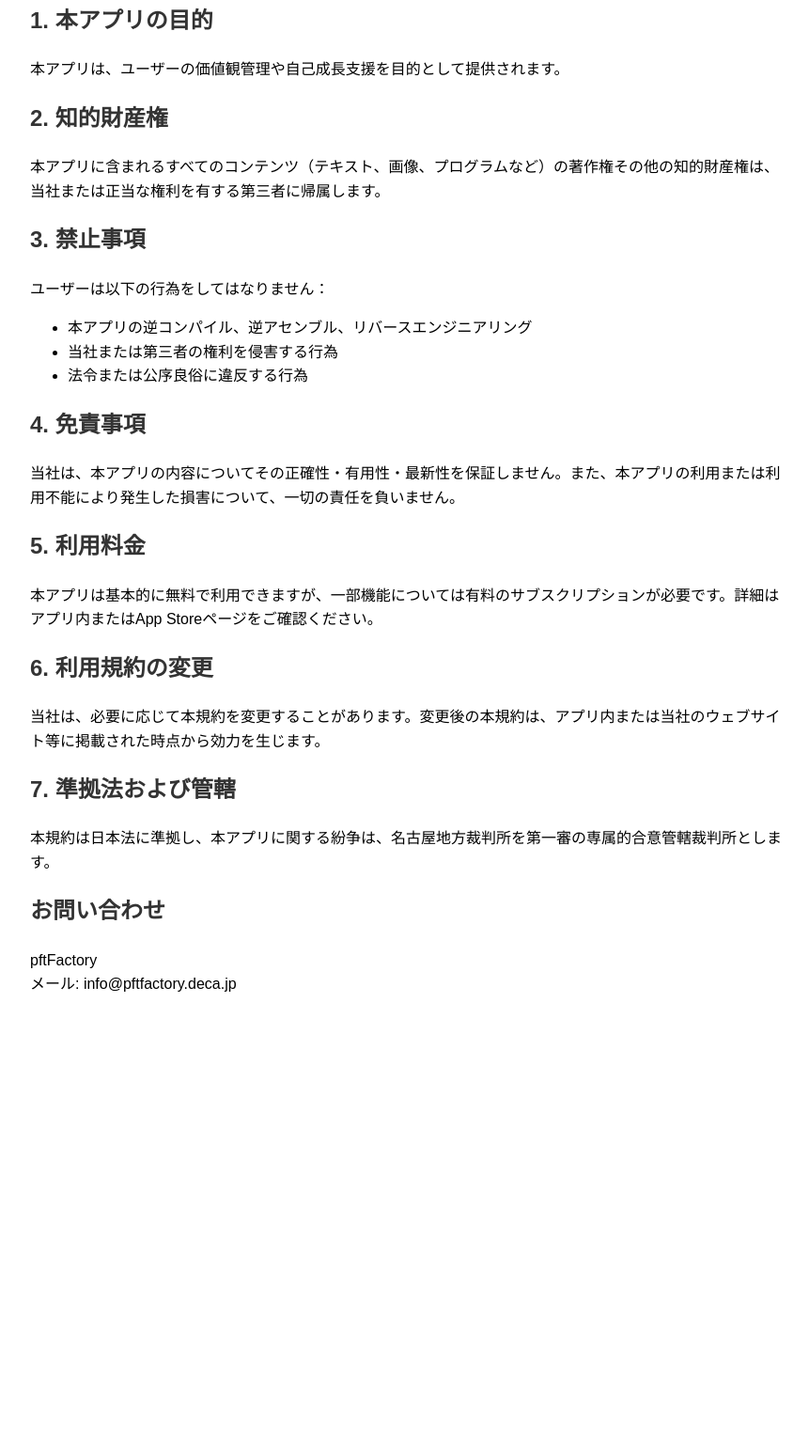
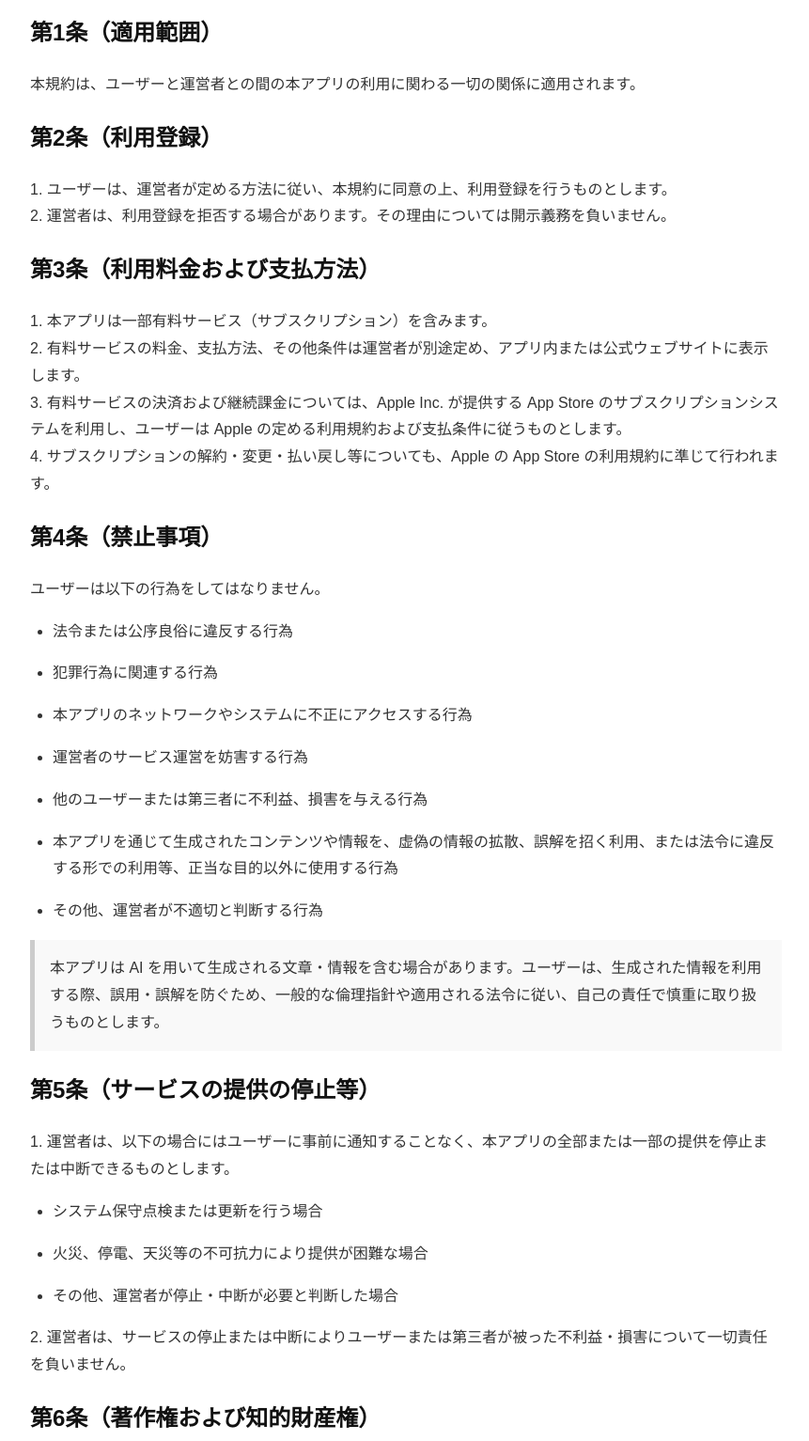
Before and after one commit to pftfactory/LIFTMePlus-EULA, a plain HTML site: page index.html in a window 1280 px wide. Shown: the part 155-1688 px from the top of the page at 94% size, without its empty margins (208-1069 px from the left). Before the commit the page ends 1255 px from the top, so only its background shows below. Drawn offline with Linux system fonts and the light colour scheme.

Commit message:
Update index.html
利用規約の全面見直し

```diff
--- a/index.html
+++ b/index.html
@@ -10,30 +10,103 @@
       max-width: 800px;
       margin: 40px auto;
       padding: 0 20px;
-      line-height: 1.6;
+      line-height: 1.8;
+      color: #333;
     }
     h1, h2 {
-      color: #333;
+      color: #111;
+    }
+    p, li {
+      margin-bottom: 1em;
+    }
+    ul {
+      padding-left: 1.5em;
+    }
+    blockquote {
+      background: #f9f9f9;
+      border-left: 5px solid #ccc;
+      margin: 1em 0;
+      padding: 1em;
     }
   </style>
 </head>
 <body>
+
   <h1>LIFTMe+ 利用規約（EULA）</h1>
   <p><strong>最終更新日：</strong>2025年6月30日</p>
 
-  <h2>1. 本アプリの目的</h2>
-  <p>本アプリは、ユーザーの価値観管理や自己成長支援を目的として提供されます。</p>
+  <h2>第1条（適用範囲）</h2>
+  <p>本規約は、ユーザーと運営者との間の本アプリの利用に関わる一切の関係に適用されます。</p>
 
-  <h2>2. 知的財産権</h2>
-  <p>本アプリに含まれるすべてのコンテンツ（テキスト、画像、プログラムなど）の著作権その他の知的財産権は、当社または正当な権利を有する第三者に帰属します。</p>
+  <h2>第2条（利用登録）</h2>
+  <p>
+    1. ユーザーは、運営者が定める方法に従い、本規約に同意の上、利用登録を行うものとします。<br>
+    2. 運営者は、利用登録を拒否する場合があります。その理由については開示義務を負いません。
+  </p>
 
-  <h2>3. 禁止事項</h2>
-  <p>ユーザーは以下の行為をしてはなりません：</p>
+  <h2>第3条（利用料金および支払方法）</h2>
+  <p>
+    1. 本アプリは一部有料サービス（サブスクリプション）を含みます。<br>
+    2. 有料サービスの料金、支払方法、その他条件は運営者が別途定め、アプリ内または公式ウェブサイトに表示します。<br>
+    3. 有料サービスの決済および継続課金については、Apple Inc. が提供する App Store のサブスクリプションシステムを利用し、ユーザーは Apple の定める利用規約および支払条件に従うものとします。<br>
+    4. サブスクリプションの解約・変更・払い戻し等についても、Apple の App Store の利用規約に準じて行われます。
+  </p>
+
+  <h2>第4条（禁止事項）</h2>
+  <p>ユーザーは以下の行為をしてはなりません。</p>
   <ul>
-    <li>本アプリの逆コンパイル、逆アセンブル、リバースエンジニアリング</li>
-    <li>当社または第三者の権利を侵害する行為</li>
     <li>法令または公序良俗に違反する行為</li>
+    <li>犯罪行為に関連する行為</li>
+    <li>本アプリのネットワークやシステムに不正にアクセスする行為</li>
+    <li>運営者のサービス運営を妨害する行為</li>
+    <li>他のユーザーまたは第三者に不利益、損害を与える行為</li>
+    <li>本アプリを通じて生成されたコンテンツや情報を、虚偽の情報の拡散、誤解を招く利用、または法令に違反する形での利用等、正当な目的以外に使用する行為</li>
+    <li>その他、運営者が不適切と判断する行為</li>
   </ul>
+
+  <blockquote>
+    本アプリは AI を用いて生成される文章・情報を含む場合があります。ユーザーは、生成された情報を利用する際、誤用・誤解を防ぐため、一般的な倫理指針や適用される法令に従い、自己の責任で慎重に取り扱うものとします。
+  </blockquote>
+
+  <h2>第5条（サービスの提供の停止等）</h2>
+  <p>
+    1. 運営者は、以下の場合にはユーザーに事前に通知することなく、本アプリの全部または一部の提供を停止または中断できるものとします。
+  </p>
+  <ul>
+    <li>システム保守点検または更新を行う場合</li>
+    <li>火災、停電、天災等の不可抗力により提供が困難な場合</li>
+    <li>その他、運営者が停止・中断が必要と判断した場合</li>
+  </ul>
+  <p>
+    2. 運営者は、サービスの停止または中断によりユーザーまたは第三者が被った不利益・損害について一切責任を負いません。
+  </p>
+
+  <h2>第6条（著作権および知的財産権）</h2>
+  <p>
+    1. 本アプリに含まれる全てのコンテンツ（文章、画像、プログラム等）の著作権その他の知的財産権は、運営者または正当な権利を有する第三者に帰属します。<br>
+    2. ユーザーは、運営者の許可なくこれらを無断で利用（複製、転載、改変、配布等）してはなりません。
+  </p>
+
+  <h2>第7条（免責事項）</h2>
+  <p>
+    1. 運営者は、本アプリに関してその内容の正確性、有用性、完全性、安全性等について一切保証しません。<br>
+    2. 本アプリの利用によりユーザーに生じたあらゆる損害について、運営者は一切の責任を負わないものとします。
+  </p>
+
+  <h2>第8条（利用規約の変更）</h2>
+  <p>運営者は、必要と判断した場合には、ユーザーに通知することなく、本規約を変更することができます。変更後の利用規約は、本アプリまたは運営者のウェブサイトに掲載された時点で効力を生じます。</p>
+
+  <h2>第9条（準拠法および管轄裁判所）</h2>
+  <p>
+    1. 本規約の解釈にあたっては、日本法を準拠法とします。<br>
+    2. 本アプリに関して紛争が生じた場合には、名古屋地方裁判所を第一審の専属的合意管轄裁判所とします。
+  </p>
+
+  <h2>【お問い合わせ先】</h2>
+  <p>pftFactory（運営者）<br>メール: <a href="mailto:info@pftfactory.deca.jp">info@pftfactory.deca.jp</a></p>
+
+</body>
+</html>
 
   <h2>4. 免責事項</h2>
   <p>当社は、本アプリの内容についてその正確性・有用性・最新性を保証しません。また、本アプリの利用または利用不能により発生した損害について、一切の責任を負いません。</p>
```
